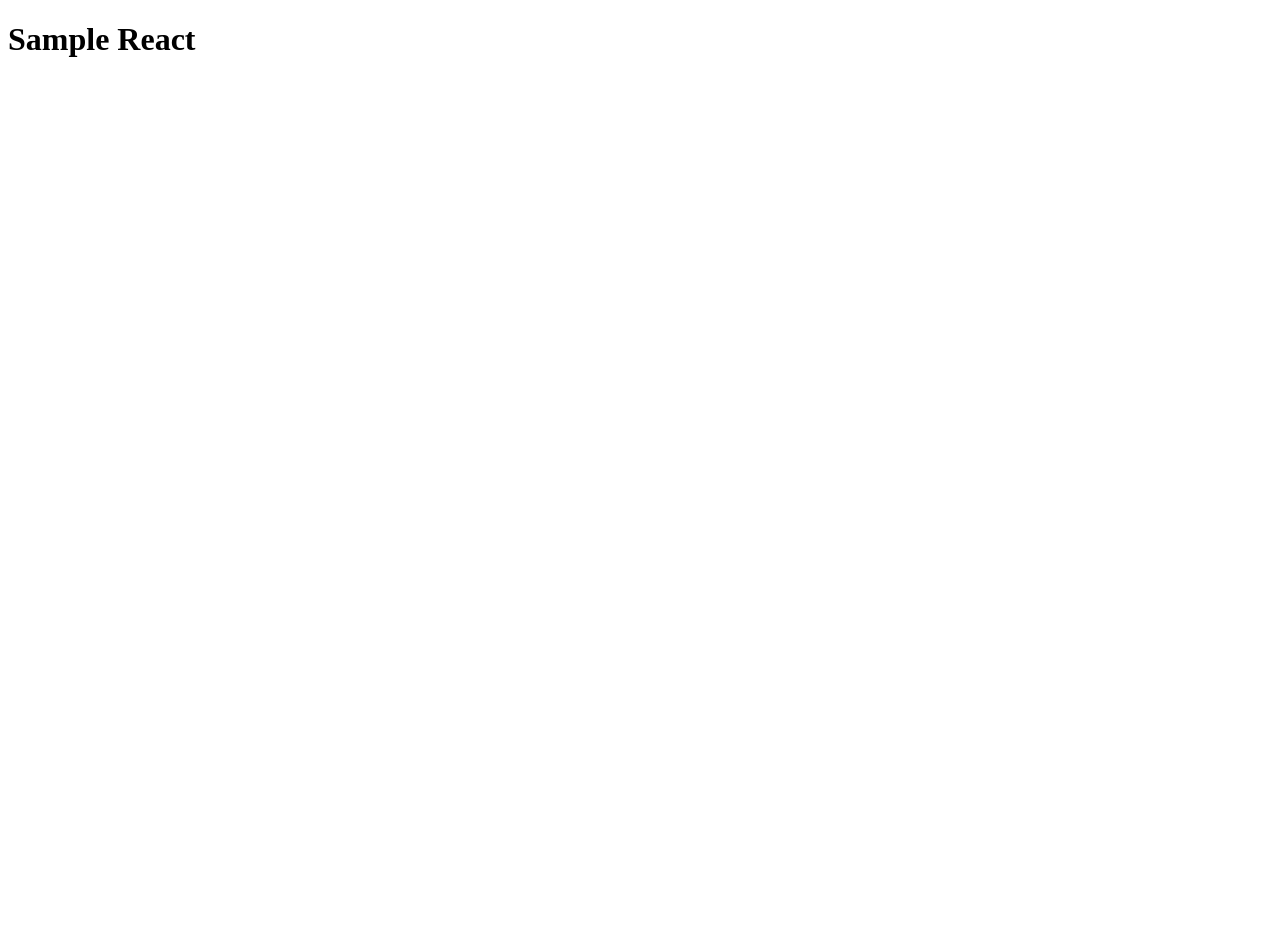
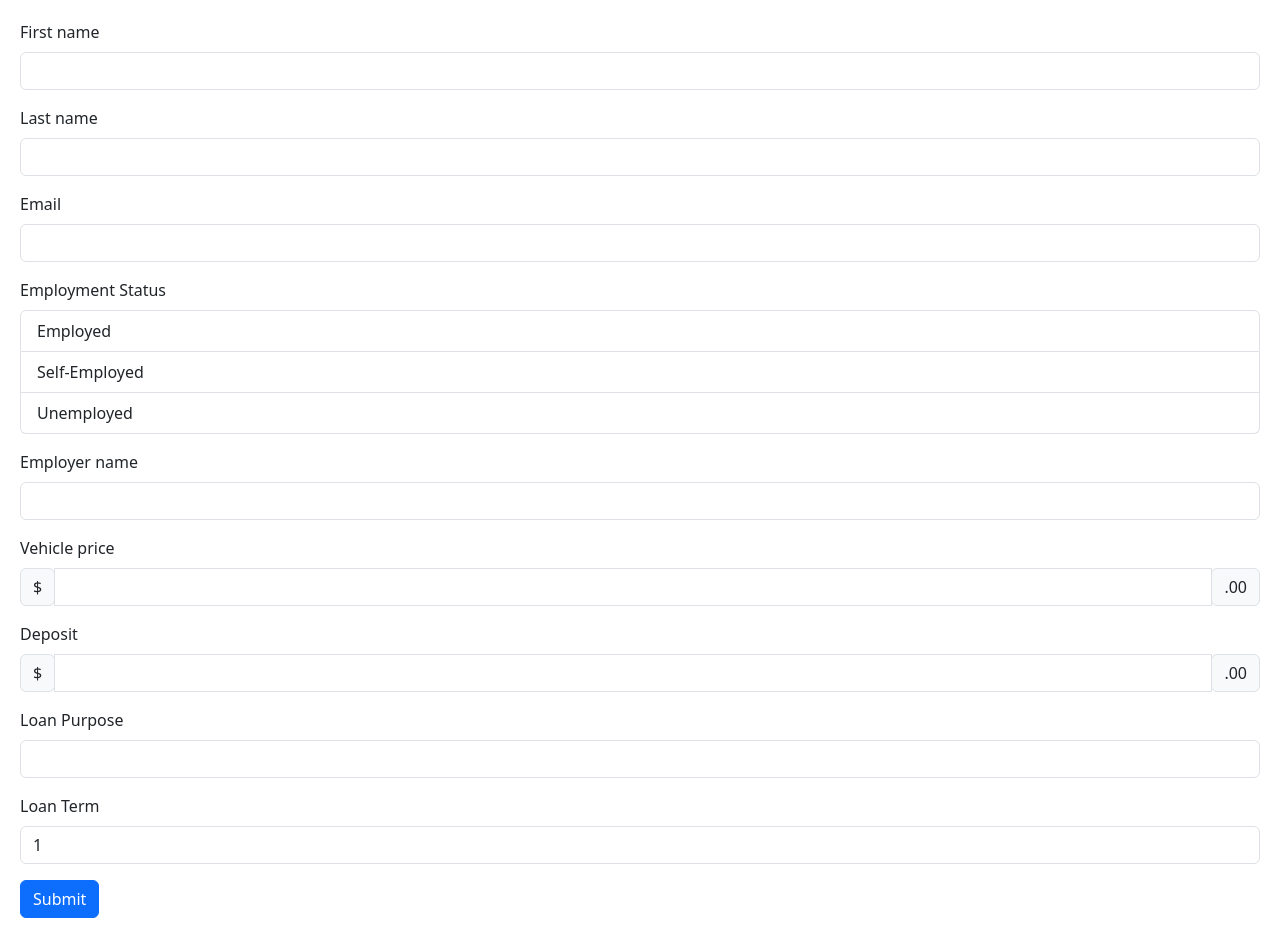
Before and after one commit to mrhadi/loan-offer-react, a React (Vite) app: page / in a window 1280 px wide. Before the commit the page ends 800 px from the top, so only its background shows below. Built offline with nearby package versions, Linux system fonts and the light colour scheme.

Commit message:
Bootstrap added Details form added

```diff
--- a/package.json
+++ b/package.json
@@ -10,6 +10,7 @@
     "preview": "vite preview"
   },
   "dependencies": {
+    "bootstrap": "^5.3.3",
     "react": "^18.3.1",
     "react-dom": "^18.3.1"
   },
--- a/src/App.css
+++ /dev/null
@@ -1,6 +0,0 @@
-#root {
-  max-width: 1280px;
-  margin: 0 auto;
-  padding: 2rem;
-  text-align: center;
-}
--- a/src/App.tsx
+++ b/src/App.tsx
@@ -1,7 +1,9 @@
+import LoanDetails from './components/LoanDetails.tsx'
+
 function App() {
   return (
     <>
-      <h1>Sample React</h1>
+      <LoanDetails />
     </>
   )
 }
--- /dev/null
+++ b/src/components/LoanDetails.tsx
@@ -0,0 +1,77 @@
+import React from 'react'
+
+const LoanDetails = () => {
+  return (
+    <form>
+      <div className="mb-3">
+        <label htmlFor="firstName" className="form-label">First name</label>
+        <input type="text" className="form-control" id="firstName"/>
+      </div>
+      <div className="mb-3">
+        <label htmlFor="lastName" className="form-label">Last name</label>
+        <input type="text" className="form-control" id="lastName"/>
+      </div>
+      <div className="mb-3">
+        <label htmlFor="email" className="form-label">Email</label>
+        <input type="email" className="form-control" id="email"/>
+      </div>
+      <div className="mb-3">
+        <label htmlFor="" className="form-label">Employment Status</label>
+        <ul className="list-group">
+          <li className="list-group-item">Employed</li>
+          <li className="list-group-item">Self-Employed</li>
+          <li className="list-group-item">Unemployed</li>
+        </ul>
+      </div>
+      <div className="mb-3">
+        <label htmlFor="employerName" className="form-label">Employer name</label>
+        <input type="text" className="form-control" id="employerName"/>
+      </div>
+      <div className="mb-3">
+        <label htmlFor="vehiclePrice" className="form-label">Vehicle price</label>
+        <div className="input-group mb-3">
+          <div className="input-group-prepend">
+            <span className="input-group-text">$</span>
+          </div>
+          <input type="text" className="form-control" aria-label="Amount (to the nearest dollar)"/>
+          <div className="input-group-append">
+            <span className="input-group-text">.00</span>
+          </div>
+        </div>
+      </div>
+      <div className="mb-3">
+        <label htmlFor="deposit" className="form-label">Deposit</label>
+        <div className="input-group mb-3">
+          <div className="input-group-prepend">
+            <span className="input-group-text">$</span>
+          </div>
+          <input type="text" className="form-control" aria-label="Amount (to the nearest dollar)"/>
+          <div className="input-group-append">
+            <span className="input-group-text">.00</span>
+          </div>
+        </div>
+      </div>
+      <div className="mb-3">
+        <label htmlFor="loanPurpose" className="form-label">Loan Purpose</label>
+        <input type="text" className="form-control" id="loanPurpose"/>
+      </div>
+      <div className="mb-3">
+        <label htmlFor="loanTerm" className="form-label">Loan Term</label>
+        <select className="form-control" id="exampleFormControlSelect1">
+          <option>1</option>
+          <option>2</option>
+          <option>3</option>
+          <option>4</option>
+          <option>5</option>
+          <option>6</option>
+          <option>7</option>
+        </select>
+      </div>
+      <button className="btn btn-primary" type="submit">
+        Submit
+      </button>
+    </form>
+  )
+}
+
+export default LoanDetails
--- /dev/null
+++ b/src/index.css
@@ -0,0 +1,3 @@
+body {
+    padding: 20px;
+}
--- a/src/main.tsx
+++ b/src/main.tsx
@@ -1,6 +1,8 @@
 import { StrictMode } from 'react'
 import { createRoot } from 'react-dom/client'
+import 'bootstrap/dist/css/bootstrap.css'
 
+import './index.css'
 import App from './App.tsx'
 
 createRoot(document.getElementById('root')!).render(
```
Also changed, not shown: 1 other file (tests, documents, lock files or other folders).
